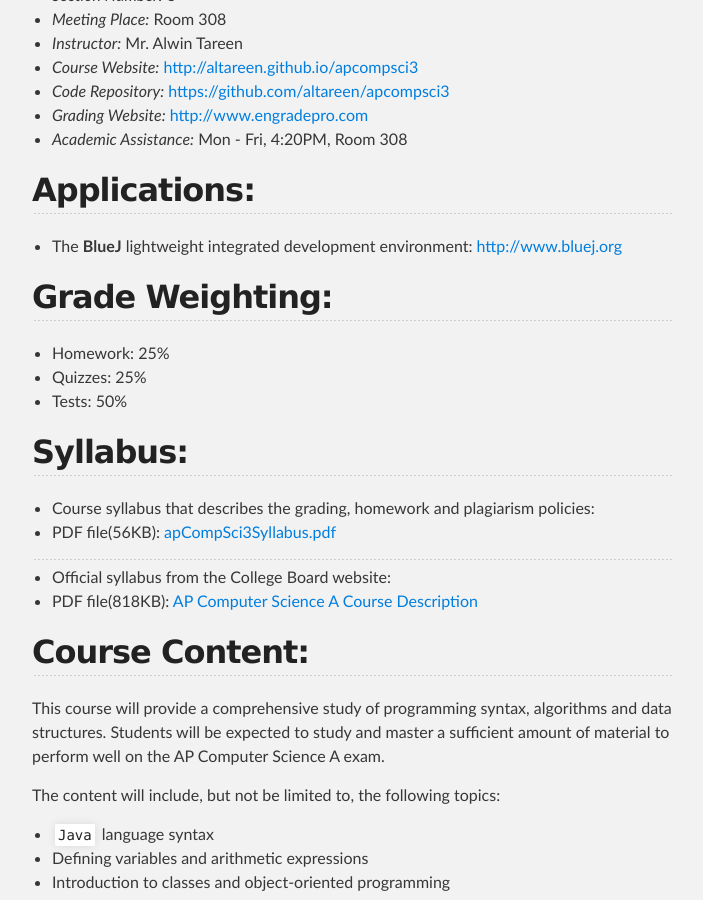
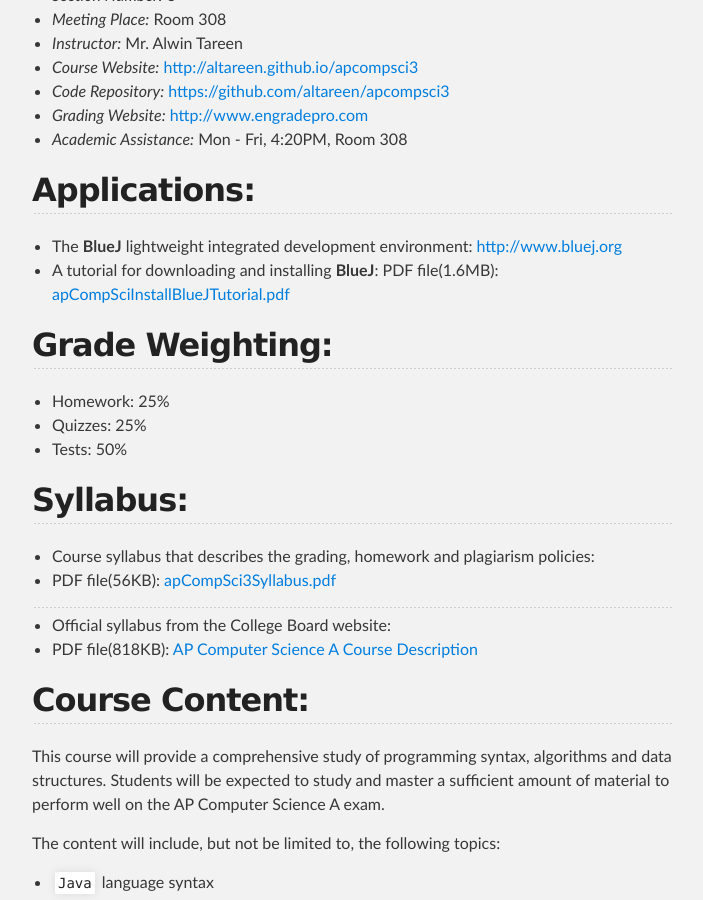
Before and after one commit to ynot1609/apcompsci3, a Jekyll site: the page built from index.md, in a window 1280 px wide and 900 px high, scrolled down 430 px. Shown: the whole window, without its empty margins (288-991 px from the left). Built offline with Jekyll 4.4.1, drawn with Linux system fonts in a browser that asks for light colours.

Commit message:
Updated index.md

```diff
--- a/index.md
+++ b/index.md
@@ -16,6 +16,7 @@ title: AP Computer Science A, Section 3 | BNDS
 ## Applications:
 
 + The **BlueJ** lightweight integrated development environment: <http://www.bluej.org>
++ A tutorial for downloading and installing **BlueJ**: PDF file(1.6MB): [apCompSciInstallBlueJTutorial.pdf](/apcompsci3/assets/apCompSciInstallBlueJTutorial.pdf)
 
 ## Grade Weighting:
 
```
